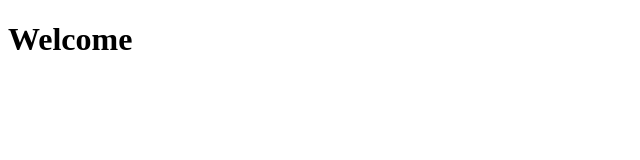
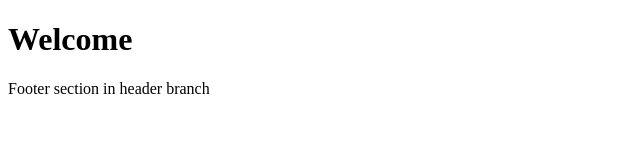
Before and after one commit to jayanthibs/version-control-simulation-Jayanthi, a plain HTML site: page index.html in a window 1280 px wide. Shown: the whole page, without its empty margins (0-640 px from the left). Drawn offline with Linux system fonts and the light colour scheme.

Commit message:
Added footer in header

```diff
--- a/index.html
+++ b/index.html
@@ -7,5 +7,6 @@
 </head>
 <body>
     <header><h1>Welcome</h1></header>
+    <footer>Footer section in header branch</footer>
 </body>
 </html>
```
